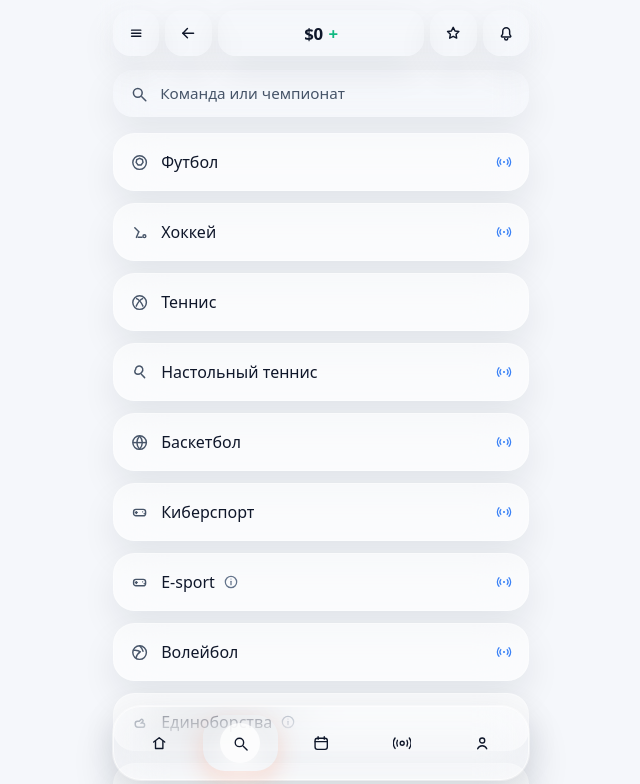
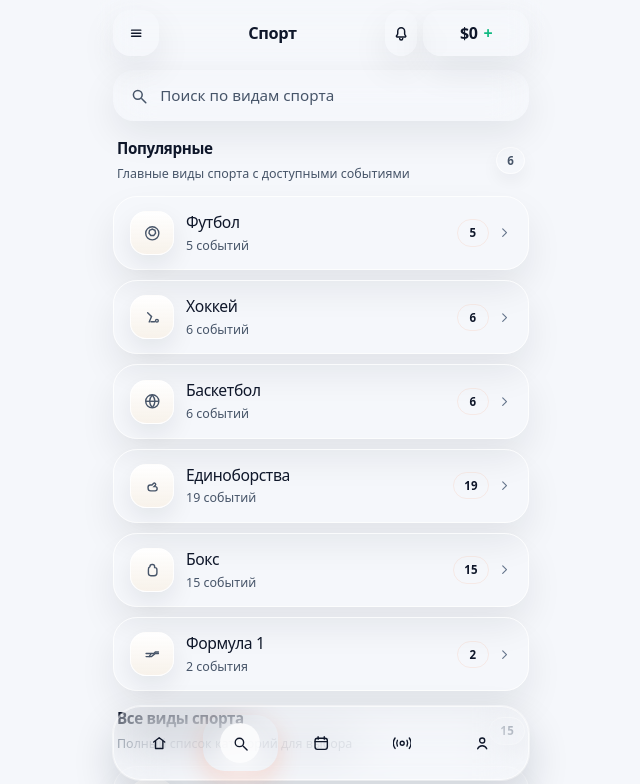
Before and after one commit to krusakovrus-svg/fundon, a Next.js app: page /sports in a window 1280 px wide. Shown: the top 784 px of the page, without its empty margins (319-959 px from the left). Built offline with nearby package versions, Linux system fonts and the light colour scheme.

Commit message:
Refine light sport selection screen

```diff
--- a/src/components/layout/MobileNav.tsx
+++ b/src/components/layout/MobileNav.tsx
@@ -105,7 +105,7 @@ export function MobileNav() {
               key === "home"
                 ? pathname === "/home" || pathname === "/"
                 : key === "search"
-                  ? pathname === "/sports"
+                  ? pathname === "/sports" || pathname?.startsWith("/sports/")
                   : pathname === href || pathname.startsWith(`${href}/`);
 
             return (
--- a/src/components/layout/TopUtilityBar.tsx
+++ b/src/components/layout/TopUtilityBar.tsx
@@ -69,11 +69,13 @@ export function TopUtilityBar({ isMenuOpen, onToggleMenu }: TopUtilityBarProps)
   const { language, t } = useLanguage();
   const balance = mockData.profile.walletBalance;
   const isHomePage = pathname === '/home';
-  const isSportsPage = pathname?.startsWith('/sports');
+  const isSportsIndexPage = pathname === '/sports';
+  const isSportDetailPage = pathname?.startsWith('/sports/');
   const isFavoritesPage = pathname?.startsWith('/favorites');
   const isNotificationsPage = pathname?.startsWith('/notifications');
   const menuLabel = language === 'ru' ? 'Меню' : 'Menu';
   const homeTitle = language === 'ru' ? 'Главная' : 'Home';
+  const sportsTitle = language === 'ru' ? 'Спорт' : 'Sports';
 
   const handleBack = () => {
     if (typeof window !== 'undefined' && window.history.length > 1) {
@@ -84,7 +86,9 @@ export function TopUtilityBar({ isMenuOpen, onToggleMenu }: TopUtilityBarProps)
     router.push('/live');
   };
 
-  if (isHomePage) {
+  if (isHomePage || isSportsIndexPage) {
+    const title = isHomePage ? homeTitle : sportsTitle;
+
     return (
       <div className="app-topbar-wrap">
         <div className="relative flex items-center gap-3">
@@ -99,7 +103,7 @@ export function TopUtilityBar({ isMenuOpen, onToggleMenu }: TopUtilityBarProps)
           </button>
 
           <div className="min-w-0 flex-1 px-1 text-center">
-            <p className="truncate text-[1.02rem] font-semibold tracking-tight text-text-primary">{homeTitle}</p>
+            <p className="truncate text-[1.02rem] font-semibold tracking-tight text-text-primary">{title}</p>
           </div>
 
           <div className="flex shrink-0 items-center gap-1.5">
@@ -136,7 +140,7 @@ export function TopUtilityBar({ isMenuOpen, onToggleMenu }: TopUtilityBarProps)
           <MenuIcon />
         </button>
 
-        {isSportsPage ? (
+        {isSportDetailPage ? (
           <button type="button" aria-label={t('backLabel')} onClick={handleBack} className="app-topbar-icon app-card">
             <ArrowLeftIcon />
           </button>
--- a/src/components/sports/SportsScreen.tsx
+++ b/src/components/sports/SportsScreen.tsx
@@ -6,8 +6,10 @@ import { useMemo, useState } from 'react';
 import { MainPageLayout } from '@/components/layout/MainPageLayout';
 import { useLanguage } from '@/components/providers/LanguageProvider';
 import { SportGlyph } from '@/components/sports/SportGlyph';
-import { getSportHref, sportOptions } from '@/data/sports';
+import { getSportEvents } from '@/data/sportEvents';
+import { getSportHref, prioritySportIds, sportOptions, type SportOption } from '@/data/sports';
 import { setStoredSportPath } from '@/lib/sportsHome';
+import { cn } from '@/lib/utils';
 
 function SearchGlyph() {
   return (
@@ -18,93 +20,192 @@ function SearchGlyph() {
   );
 }
 
-function InfoGlyph() {
+function ChevronGlyph() {
   return (
-    <svg viewBox="0 0 24 24" aria-hidden="true" className="h-[1rem] w-[1rem]" fill="none" stroke="currentColor" strokeWidth="1.9">
-      <circle cx="12" cy="12" r="8.5" />
-      <path d="M12 11v5" strokeLinecap="round" />
-      <circle cx="12" cy="7.5" r="0.8" fill="currentColor" stroke="none" />
+    <svg viewBox="0 0 24 24" aria-hidden="true" className="h-[0.95rem] w-[0.95rem]" fill="none" stroke="currentColor" strokeWidth="1.8">
+      <path d="M9 6l6 6-6 6" strokeLinecap="round" strokeLinejoin="round" />
     </svg>
   );
 }
 
-function LiveGlyph() {
+function getRuEventLabel(count: number) {
+  const mod10 = count % 10;
+  const mod100 = count % 100;
+
+  if (mod10 === 1 && mod100 !== 11) return 'событие';
+  if (mod10 >= 2 && mod10 <= 4 && (mod100 < 12 || mod100 > 14)) return 'события';
+  return 'событий';
+}
+
+type SportListItem = SportOption & {
+  href: string;
+  eventCount: number;
+};
+
+function SportCard({
+  sport,
+  featured,
+  language
+}: {
+  sport: SportListItem;
+  featured?: boolean;
+  language: 'ru' | 'en';
+}) {
+  const meta =
+    sport.eventCount > 0
+      ? language === 'ru'
+        ? `${sport.eventCount} ${getRuEventLabel(sport.eventCount)}`
+        : `${sport.eventCount} event${sport.eventCount === 1 ? '' : 's'}`
+      : featured
+        ? language === 'ru'
+          ? 'Скоро появится'
+          : 'Coming soon'
+        : null;
+
   return (
-    <svg viewBox="0 0 24 24" aria-hidden="true" className="h-[1rem] w-[1rem]" fill="none" stroke="currentColor" strokeWidth="1.9">
-      <circle cx="12" cy="12" r="1.6" fill="currentColor" stroke="none" />
-      <path d="M7.2 8.3a6 6 0 000 7.4" strokeLinecap="round" />
-      <path d="M16.8 8.3a6 6 0 010 7.4" strokeLinecap="round" />
-      <path d="M4.5 5.6a9.5 9.5 0 000 12.8" strokeLinecap="round" />
-      <path d="M19.5 5.6a9.5 9.5 0 010 12.8" strokeLinecap="round" />
-    </svg>
+    <Link
+      href={sport.href}
+      onClick={() => setStoredSportPath(sport.href)}
+      className={cn(
+        'group flex w-full items-center justify-between gap-3 rounded-[1.5rem] border px-4 text-left transition-all duration-200',
+        featured
+          ? 'border-white/80 bg-white/78 py-3.5 shadow-[0_18px_36px_rgba(15,23,42,0.08)] hover:border-accent-orange/18 hover:bg-white/86'
+          : 'border-white/65 bg-white/58 py-3 shadow-[0_14px_30px_rgba(15,23,42,0.06)] hover:border-accent-orange/14 hover:bg-white/70',
+        'dark:border-white/10 dark:bg-white/6 dark:hover:border-white/14 dark:hover:bg-white/8 dark:shadow-none'
+      )}
+    >
+      <div className="flex min-w-0 items-center gap-3">
+        <span className="flex h-11 w-11 shrink-0 items-center justify-center rounded-[1rem] border border-white/85 bg-[linear-gradient(180deg,rgba(255,255,255,0.96),rgba(247,241,233,0.92))] text-text-secondary shadow-[0_10px_24px_rgba(15,23,42,0.08)] dark:border-white/10 dark:bg-white/8 dark:shadow-none">
+          <SportGlyph kind={sport.icon} className="h-[1.16rem] w-[1.16rem]" />
+        </span>
+
+        <div className="min-w-0">
+          <p className="truncate text-[0.98rem] font-medium tracking-tight text-text-primary">{sport.labelRu}</p>
+          {meta ? <p className="mt-0.5 text-[0.78rem] font-medium text-text-secondary">{meta}</p> : null}
+        </div>
+      </div>
+
+      <div className="flex shrink-0 items-center gap-2 pl-2">
+        {sport.eventCount > 0 ? (
+          <span className="inline-flex min-w-[2rem] items-center justify-center rounded-full border border-accent-orange/10 bg-accent-orange/8 px-2.5 py-1 text-[0.72rem] font-semibold tracking-[0.02em] text-accent">
+            {sport.eventCount}
+          </span>
+        ) : null}
+        <span className="text-text-muted transition group-hover:text-text-secondary">
+          <ChevronGlyph />
+        </span>
+      </div>
+    </Link>
   );
 }
 
 export function SportsScreen() {
-  const { language, t } = useLanguage();
+  const { language } = useLanguage();
   const [query, setQuery] = useState('');
+
+  const sports = useMemo<SportListItem[]>(
+    () =>
+      sportOptions.map((sport) => ({
+        ...sport,
+        href: getSportHref(sport.id),
+        eventCount: getSportEvents(sport.id).length
+      })),
+    []
+  );
 
   const filteredSports = useMemo(() => {
     const normalized = query.trim().toLowerCase();
-    if (!normalized) return sportOptions;
+    if (!normalized) return sports;
 
-    return sportOptions.filter((sport) => {
-      const label = language === 'ru' ? sport.labelRu : sport.label;
-      return label.toLowerCase().includes(normalized);
-    });
-  }, [language, query]);
+    return sports.filter((sport) =>
+      [sport.labelRu, sport.label, sport.id]
+        .join(' ')
+        .toLowerCase()
+        .includes(normalized)
+    );
+  }, [query, sports]);
+
+  const prioritySet = useMemo(() => new Set<string>(prioritySportIds), []);
+  const hasQuery = query.trim().length > 0;
+
+  const prioritySports = filteredSports.filter((sport) => prioritySet.has(sport.id));
+  const remainingSports = filteredSports.filter((sport) => !prioritySet.has(sport.id));
+
+  const copy =
+    language === 'ru'
+      ? {
+          placeholder: 'Поиск по видам спорта',
+          popular: 'Популярные',
+          popularHint: 'Главные виды спорта с доступными событиями',
+          allSports: 'Все виды спорта',
+          allSportsHint: 'Полный список категорий для выбора',
+          results: 'Результаты',
+          resultsHint: 'Подберите нужный вид спорта по названию',
+          empty: 'Ничего не найдено',
+          emptyHint: 'Попробуйте изменить запрос или выберите спорт из списка ниже.'
+        }
+      : {
+          placeholder: 'Search sports',
+          popular: 'Top sports',
+          popularHint: 'Main sports with available events',
+          allSports: 'All sports',
+          allSportsHint: 'Full list of categories',
+          results: 'Results',
+          resultsHint: 'Pick the sport you need',
+          empty: 'Nothing found',
+          emptyHint: 'Try another query or pick a sport from the list.'
+        };
+
+  const sections = hasQuery
+    ? [{ id: 'results', title: copy.results, hint: copy.resultsHint, items: filteredSports, featured: true }]
+    : [
+        { id: 'popular', title: copy.popular, hint: copy.popularHint, items: prioritySports, featured: true },
+        { id: 'all', title: copy.allSports, hint: copy.allSportsHint, items: remainingSports, featured: false }
+      ].filter((section) => section.items.length > 0);
 
   return (
-    <MainPageLayout className="space-y-3 pt-2">
-      <div className="app-card flex items-center gap-3 rounded-[1.25rem] px-4 py-3">
+    <MainPageLayout className="space-y-4 pt-2">
+      <div className="app-card flex items-center gap-3 rounded-[1.3rem] border border-white/75 bg-white/78 px-4 py-3.5 shadow-[0_16px_34px_rgba(15,23,42,0.07)]">
         <span className="text-text-secondary">
           <SearchGlyph />
         </span>
         <input
           value={query}
           onChange={(event) => setQuery(event.target.value)}
-          placeholder={t('sportsSearchPlaceholder')}
+          placeholder={copy.placeholder}
           className="w-full bg-transparent text-[0.95rem] text-text-primary outline-none placeholder:text-text-secondary"
         />
       </div>
 
-      <div className="space-y-3">
-        {filteredSports.map((sport) => {
-          const href = getSportHref(sport.id);
+      {filteredSports.length === 0 ? (
+        <div className="app-card rounded-[1.45rem] border border-white/70 bg-white/72 px-5 py-6 text-center shadow-[0_16px_34px_rgba(15,23,42,0.06)]">
+          <p className="text-[1rem] font-semibold tracking-tight text-text-primary">{copy.empty}</p>
+          <p className="mt-2 text-[0.84rem] leading-6 text-text-secondary">{copy.emptyHint}</p>
+        </div>
+      ) : null}
 
-          return (
-            <Link
-              key={sport.id}
-              href={href}
-              onClick={() => setStoredSportPath(href)}
-              className="flex w-full items-center justify-between gap-3 rounded-[1.35rem] border border-white/35 bg-white/55 px-4 py-4 text-left shadow-[0_16px_34px_rgba(15,23,42,0.08)] backdrop-blur-xl transition hover:border-accent-orange/20 hover:bg-white/70 dark:border-white/8 dark:bg-white/6 dark:shadow-none"
-            >
-              <div className="flex min-w-0 items-center gap-3">
-                <span className="text-text-secondary">
-                  <SportGlyph kind={sport.icon} />
+      <div className="space-y-4">
+        {sections.map((section) => (
+          <section key={section.id} className="space-y-3">
+            <div className="px-1">
+              <div className="flex items-center justify-between gap-3">
+                <div>
+                  <h2 className="text-[0.95rem] font-semibold tracking-tight text-text-primary">{section.title}</h2>
+                  <p className="mt-1 text-[0.78rem] leading-5 text-text-secondary">{section.hint}</p>
+                </div>
+                <span className="inline-flex items-center justify-center rounded-full border border-white/75 bg-white/72 px-2.5 py-1 text-[0.72rem] font-semibold tracking-[0.02em] text-text-secondary shadow-[0_8px_18px_rgba(15,23,42,0.05)]">
+                  {section.items.length}
                 </span>
-                <div className="flex min-w-0 items-center gap-2">
-                  <span className="truncate text-[1rem] font-medium text-text-primary">
-                    {language === 'ru' ? sport.labelRu : sport.label}
-                  </span>
-                  {sport.info ? (
-                    <span className="shrink-0 text-text-muted">
-                      <InfoGlyph />
-                    </span>
-                  ) : null}
-                </div>
               </div>
+            </div>
 
-              {sport.live ? (
-                <span className="shrink-0 text-accent-blue">
-                  <LiveGlyph />
-                </span>
-              ) : (
-                <span className="w-4 shrink-0" />
-              )}
-            </Link>
-          );
-        })}
+            <div className="space-y-2.5">
+              {section.items.map((sport) => (
+                <SportCard key={sport.id} sport={sport} featured={section.featured} language={language} />
+              ))}
+            </div>
+          </section>
+        ))}
       </div>
     </MainPageLayout>
   );
--- a/src/data/sports.ts
+++ b/src/data/sports.ts
@@ -36,7 +36,6 @@ export const sportOptions: SportOption[] = [
   { id: 'table-tennis', label: 'Table tennis', labelRu: 'Настольный теннис', icon: 'table-tennis', live: true },
   { id: 'basketball', label: 'Basketball', labelRu: 'Баскетбол', icon: 'basketball', live: true },
   { id: 'cybersport', label: 'Cybersport', labelRu: 'Киберспорт', icon: 'esports', live: true },
-  { id: 'esport', label: 'E-sport', labelRu: 'E-sport', icon: 'esports', live: true, info: true },
   { id: 'volleyball', label: 'Volleyball', labelRu: 'Волейбол', icon: 'volleyball', live: true },
   { id: 'martial-arts', label: 'Martial arts', labelRu: 'Единоборства', icon: 'martial-arts', info: true },
   { id: 'boxing', label: 'Boxing', labelRu: 'Бокс', icon: 'boxing' },
@@ -54,10 +53,21 @@ export const sportOptions: SportOption[] = [
   { id: 'field-hockey', label: 'Bandy', labelRu: 'Хоккей с мячом', icon: 'field-hockey' }
 ];
 
+export const prioritySportIds = ['football', 'hockey', 'basketball', 'martial-arts', 'boxing', 'formula1'] as const;
+
+const sportAliases: Record<string, string> = {
+  esport: 'cybersport'
+};
+
+export function normalizeSportId(id: string) {
+  return sportAliases[id] ?? id;
+}
+
 export function getSportById(id: string) {
-  return sportOptions.find((sport) => sport.id === id);
+  return sportOptions.find((sport) => sport.id === normalizeSportId(id));
 }
 
 export function getSportHref(id: string) {
-  return id === 'martial-arts' ? '/sports/martial-arts' : `/sports/${id}`;
+  const normalizedId = normalizeSportId(id);
+  return normalizedId === 'martial-arts' ? '/sports/martial-arts' : `/sports/${normalizedId}`;
 }
```
